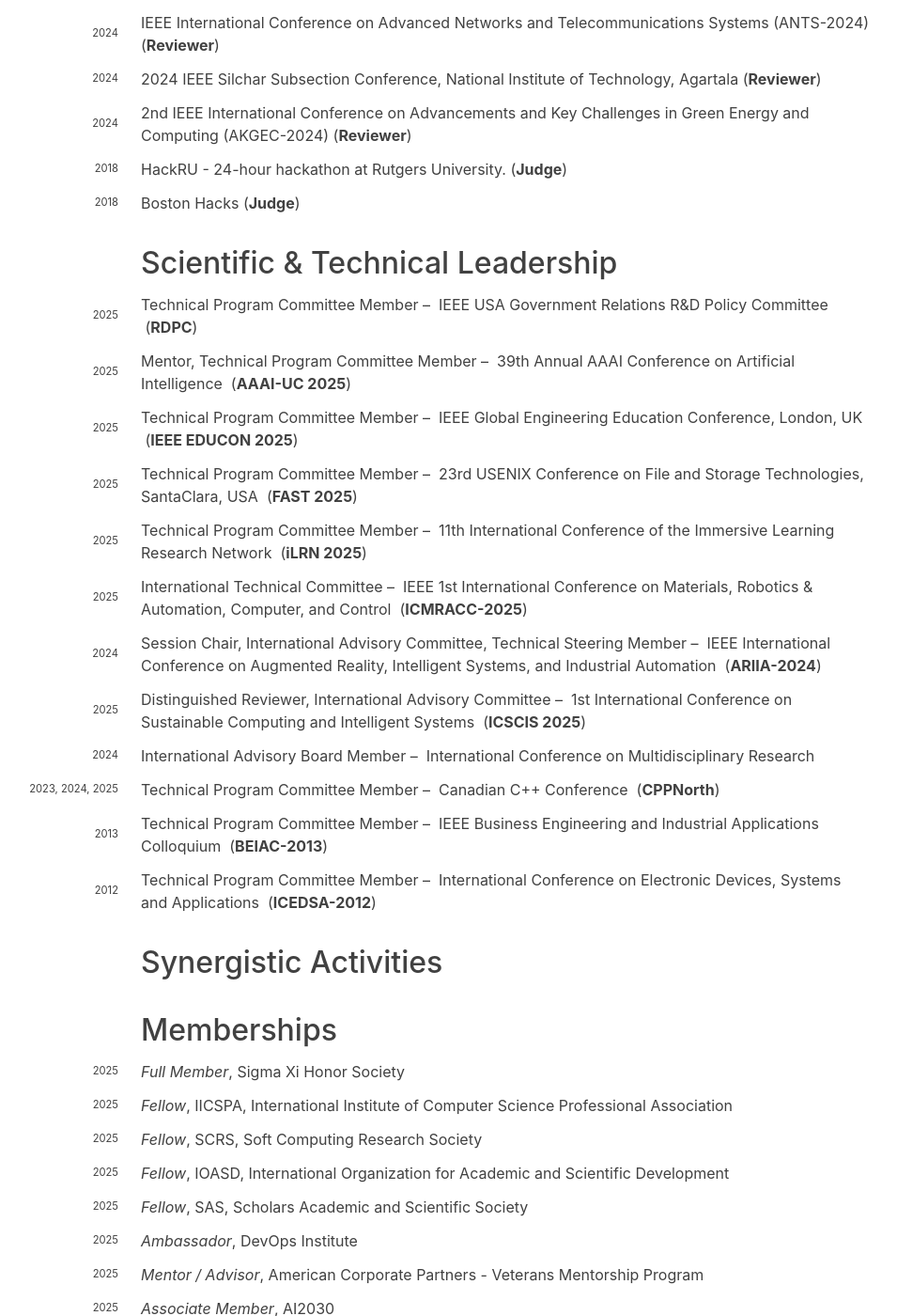
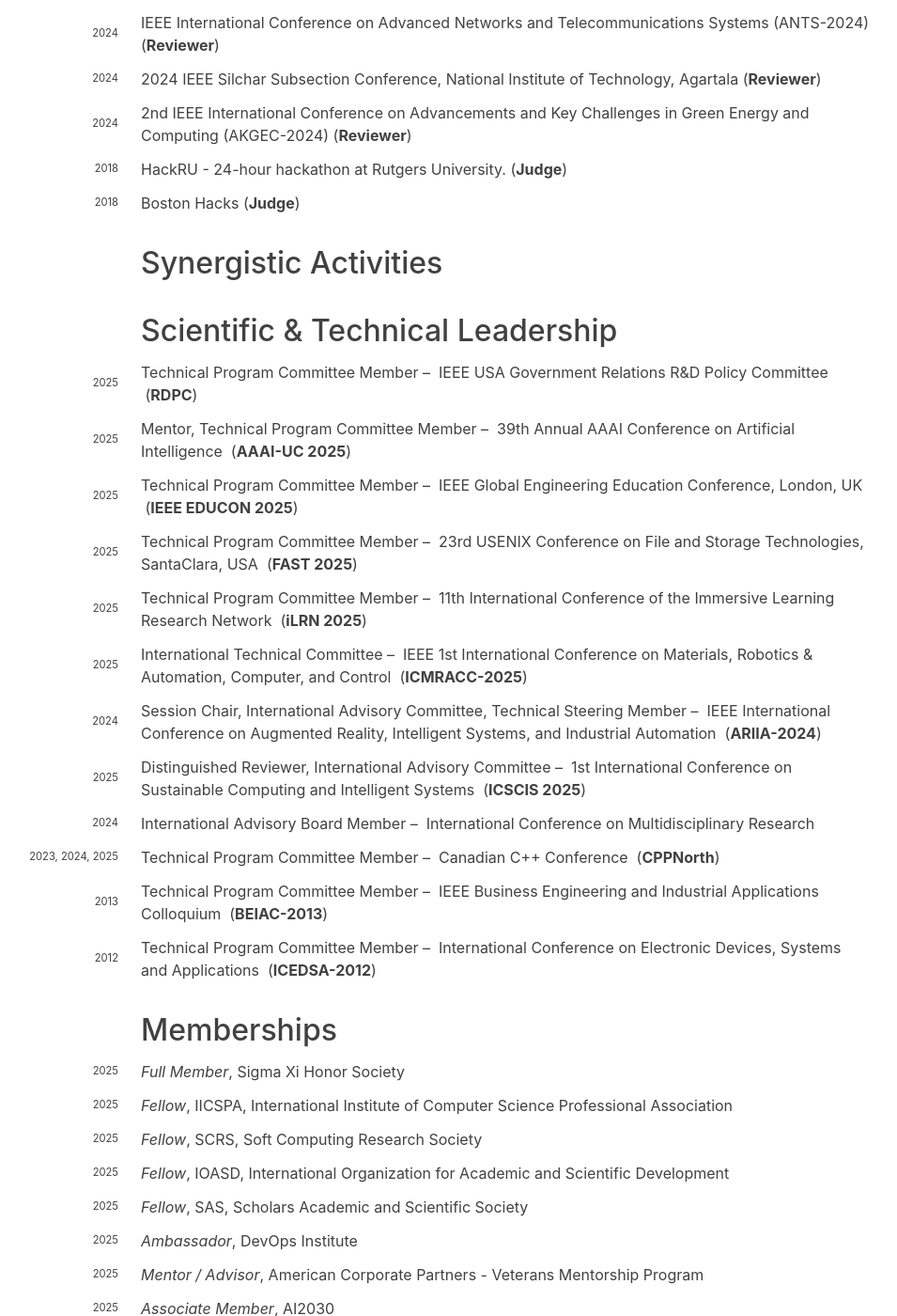
Before and after one commit to hariharanragothaman/hariharanragothaman.github.io, a Jekyll site: the page built from cv.md, in a window 1280 px wide and 1400 px high, scrolled down 6403 px. Shown: the whole window at 94% size, without its empty margins (182-1137 px from the left). Built offline with Jekyll 4.4.1, drawn with Linux system fonts in a browser that asks for light colours; nearby versions of some CDN libraries; some web fonts are replaced.

Commit message:
Polishes and Updates

```diff
--- a/cv.md
+++ b/cv.md
@@ -119,13 +119,13 @@
 {% endfor %}
 
 
+## Synergistic Activities
+
 ## Scientific & Technical Leadership
 
 {% for venue in site.data.pc %}
 {% include cv/pc.html venue=venue %}
 {% endfor %}
-
-## Synergistic Activities
 
 ## Memberships
 
```
